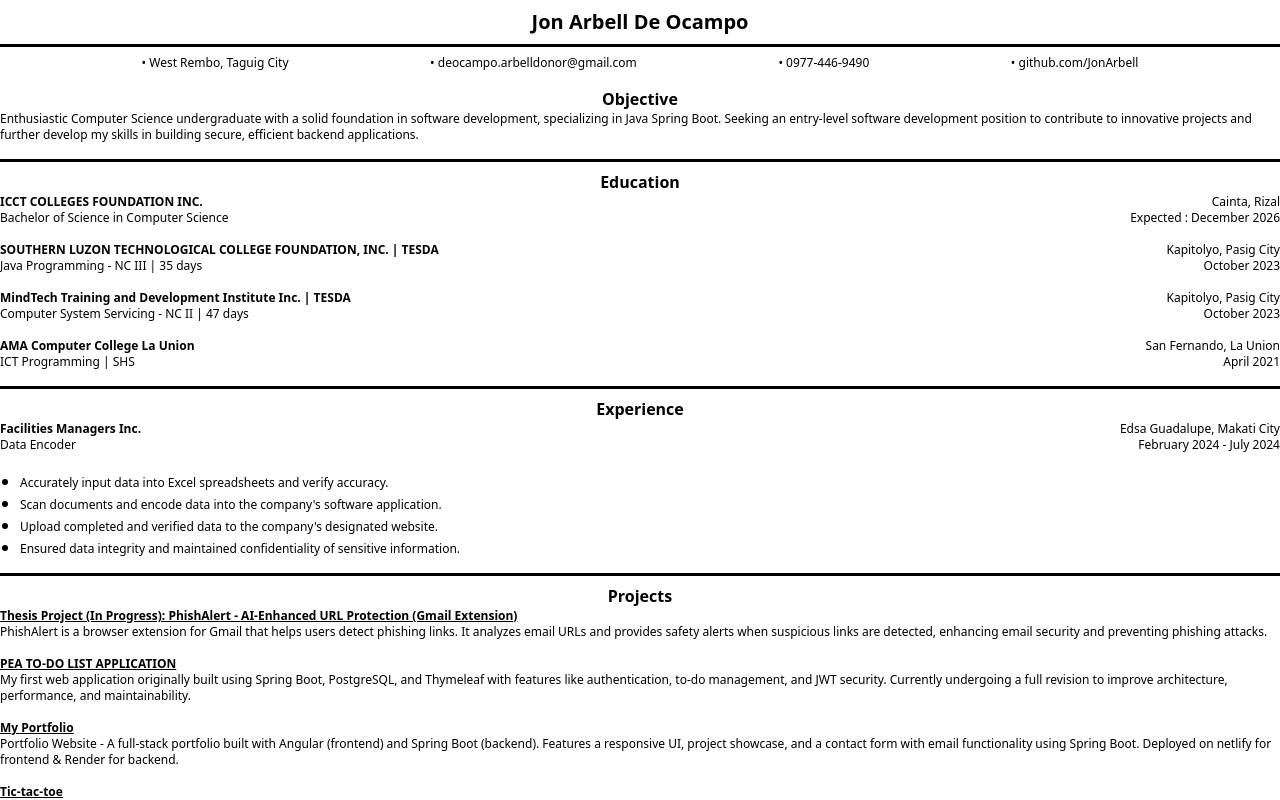
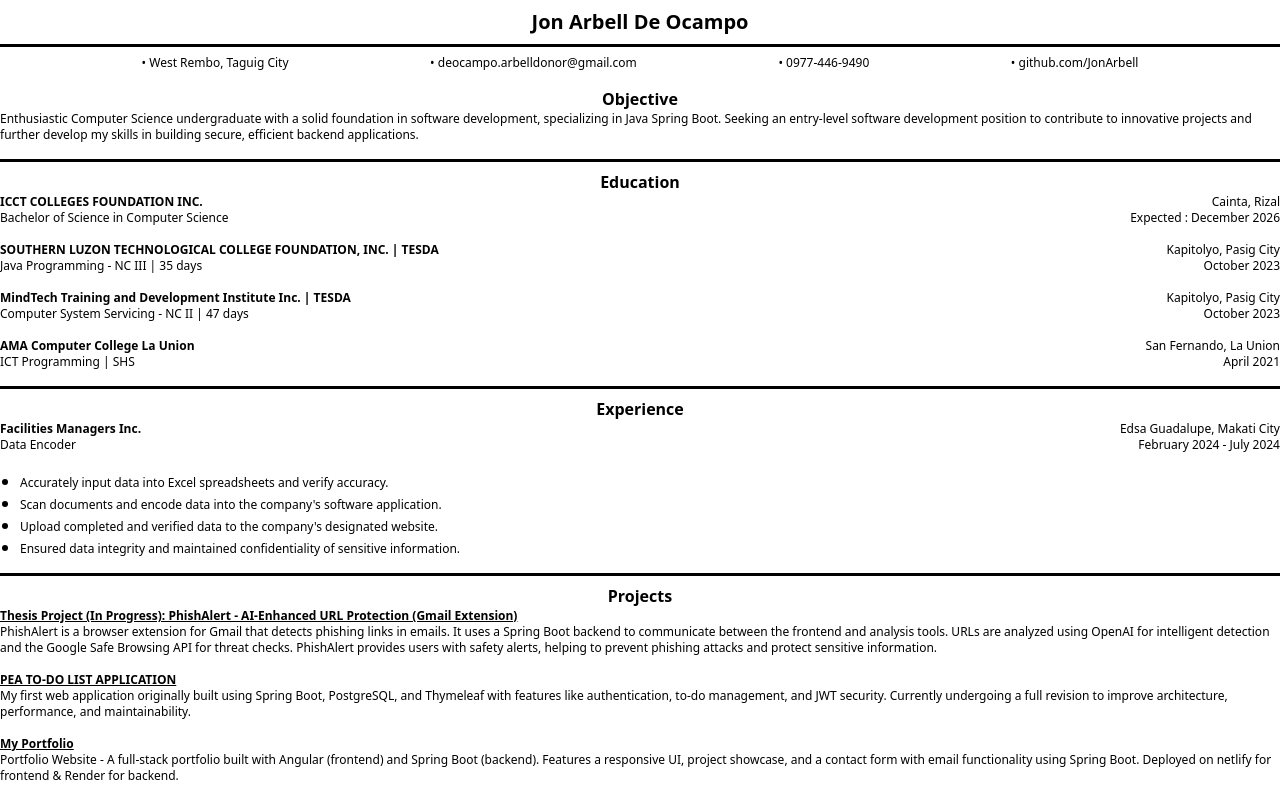
Before and after one commit to JonArbell/resume-template, an Angular app: page / in a window 1280 px wide. Shown: the top 800 px of the page. Built offline with nearby package versions, Linux system fonts and the light colour scheme.

Commit message:
Rephrase the info of thesis project

```diff
--- a/src/app/projects/projects.component.html
+++ b/src/app/projects/projects.component.html
@@ -7,7 +7,7 @@
                 <a class="underline underline-offset" href="https://github.com/JonArbell/phish-alert-backend">
                     <h3 class="font-bold">Thesis Project (In Progress): PhishAlert - AI-Enhanced URL Protection (Gmail Extension)</h3>
                 </a>
-                <p>PhishAlert is a browser extension for Gmail that helps users detect phishing links. It analyzes email URLs and provides safety alerts when suspicious links are detected, enhancing email security and preventing phishing attacks.</p>
+                <p>PhishAlert is a browser extension for Gmail that detects phishing links in emails. It uses a Spring Boot backend to communicate between the frontend and analysis tools. URLs are analyzed using OpenAI for intelligent detection and the Google Safe Browsing API for threat checks. PhishAlert provides users with safety alerts, helping to prevent phishing attacks and protect sensitive information.</p>
             </section>
         </li>
 
```
